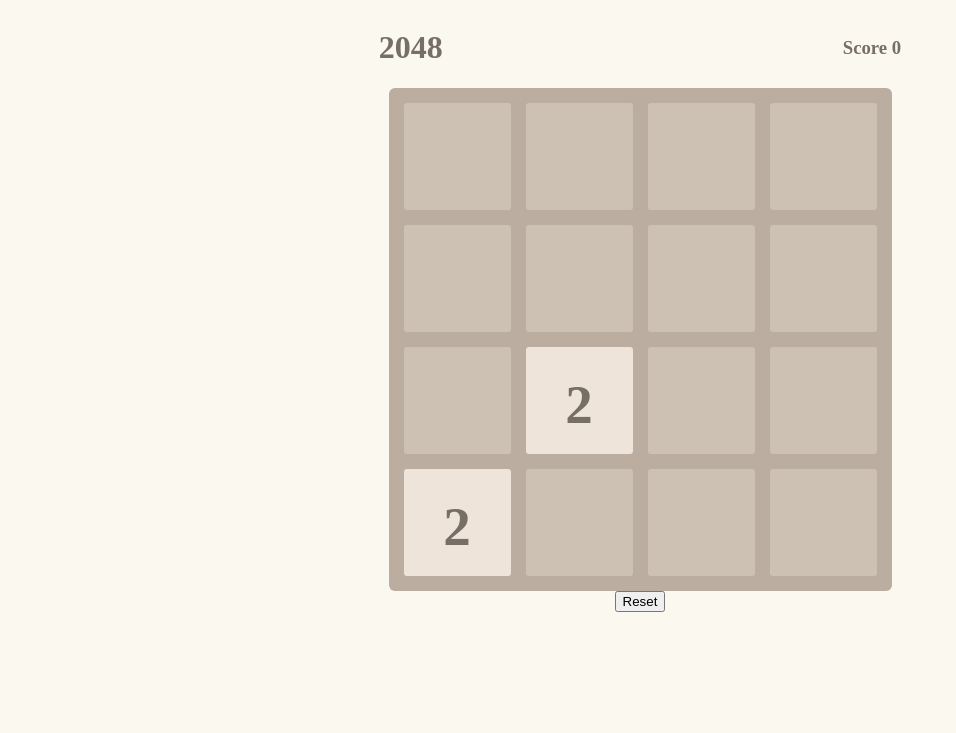
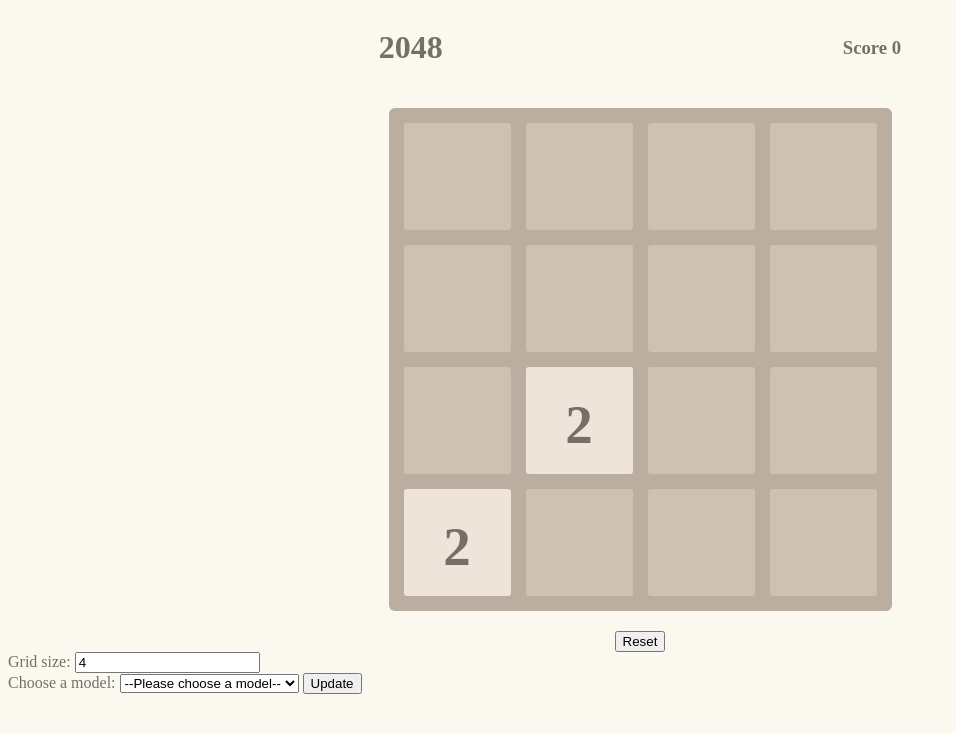
Before and after one commit to Creariax5/deep2048, a Django app: page / in a window 1280 px wide. Shown: the top 733 px of the page, without its empty margins (0-956 px from the left). Run offline with Django 4.2, Linux system fonts and the light colour scheme.

Commit message:
form models and size

```diff
--- a/deep2048web/deep2048/matrix.py
+++ b/deep2048web/deep2048/matrix.py
@@ -21,7 +21,7 @@
         self.create()
         self.set_rnd_empty_case(2)
         self.set_rnd_empty_case(2)
-        self.player.score = 0
+        self.player = Player(self.player.name)
 
     def display(self):
         for i in range(self.size):
--- a/deep2048web/deep2048/player.py
+++ b/deep2048web/deep2048/player.py
@@ -2,4 +2,5 @@
     def __init__(self, name):
         self.name = name
         self.score = 0
+        self.moves = 0
         self.finish = False
--- a/deep2048web/deep2048/static/style.css
+++ b/deep2048web/deep2048/static/style.css
@@ -99,4 +99,6 @@
     padding-top: 15px;
     padding-left: 15px;
     box-shadow: 0 0 30px 10px rgba(243, 215, 116, 0), inset 0 0 0 1px rgba(255, 255, 255, 0);
+    margin: 20px;
+    user-select: none;
 }
--- a/deep2048web/deep2048/templates/index.html
+++ b/deep2048web/deep2048/templates/index.html
@@ -31,6 +31,19 @@
     </div>
     <div class="center">
         <button onclick="resetMatrix()">Reset</button>
+    </div>
+    <div class="form">
+        <div class="form">
+          <label for="size">Grid size: </label>
+          <input id="number" type="number" value="4" />
+        </div>
+        <label for="pet-select">Choose a model:</label>
+        <select name="model" id="model-select">
+            <option value="">--Please choose a model--</option>
+            <option value="human">Play myself</option>
+            <option value="random">Random</option>
+        </select>
+        <button onclick="updateRules()">Update</button>
     </div>
 </body>
 {% csrf_token %}
--- a/deep2048web/deep2048/views.py
+++ b/deep2048web/deep2048/views.py
@@ -4,7 +4,10 @@
 from django.views.decorators.csrf import csrf_exempt
 from .matrix import Matrix
 from .player import Player
+from random import randint
+from copy import deepcopy
 
+matrixBefore = Matrix("Jeremy", 4)
 matrix = Matrix("Jeremy", 4)
 
 def index(request):
@@ -16,9 +19,16 @@
 
 def update_matrix(request):
     if request.method == "POST":
+        matrixBefore = deepcopy(matrix)
         direction = request.POST.get('direction')
-        matrix.move_inp(direction)  # Update the matrix
-        matrix.set_rnd_empty_case(2)
+        matrix.move_inp(direction)
+        if matrix.matrix != matrixBefore.matrix:
+            matrix.player.moves += 1
+            nb = randint(0, 9)
+            if (nb == 0):
+                matrix.set_rnd_empty_case(4)
+            else:
+                matrix.set_rnd_empty_case(2)
         return JsonResponse({'matrix': matrix.matrix, 'score': matrix.player.score})
 
 def reset_matrix(request):
```
